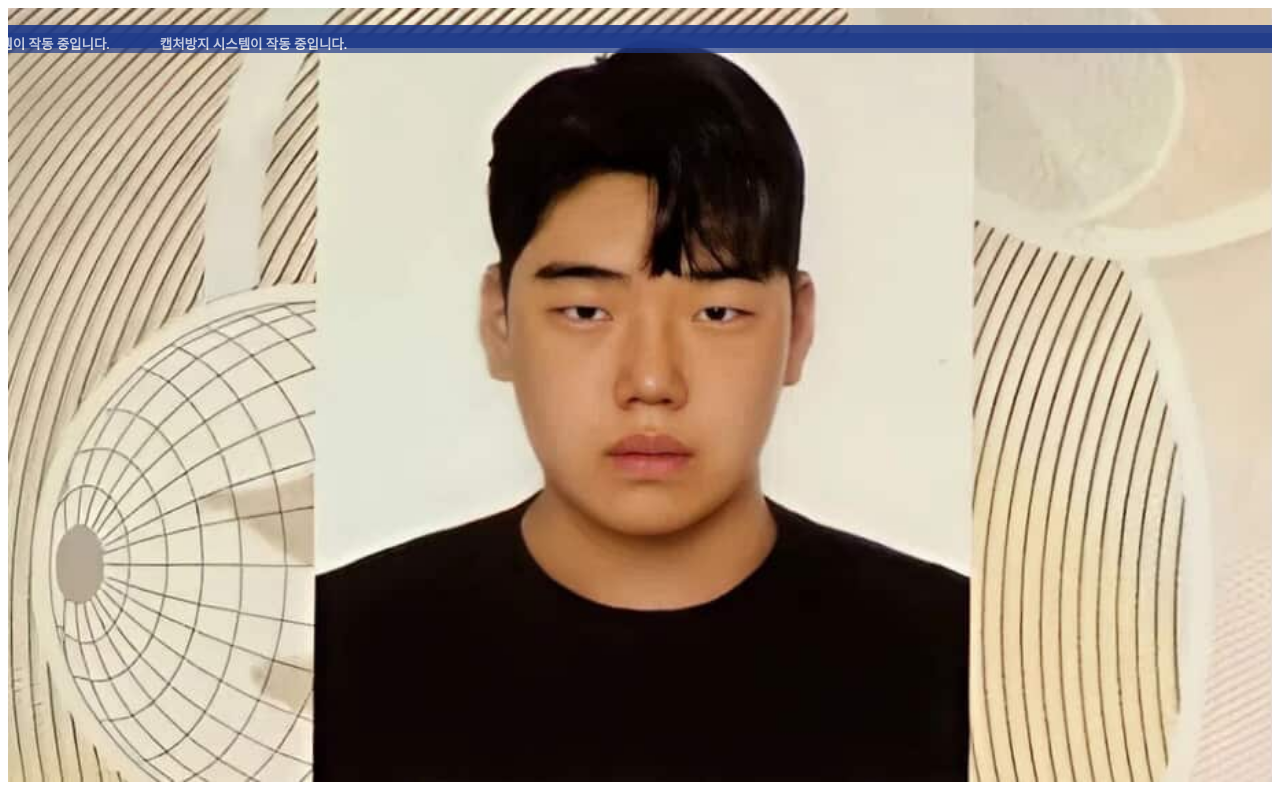
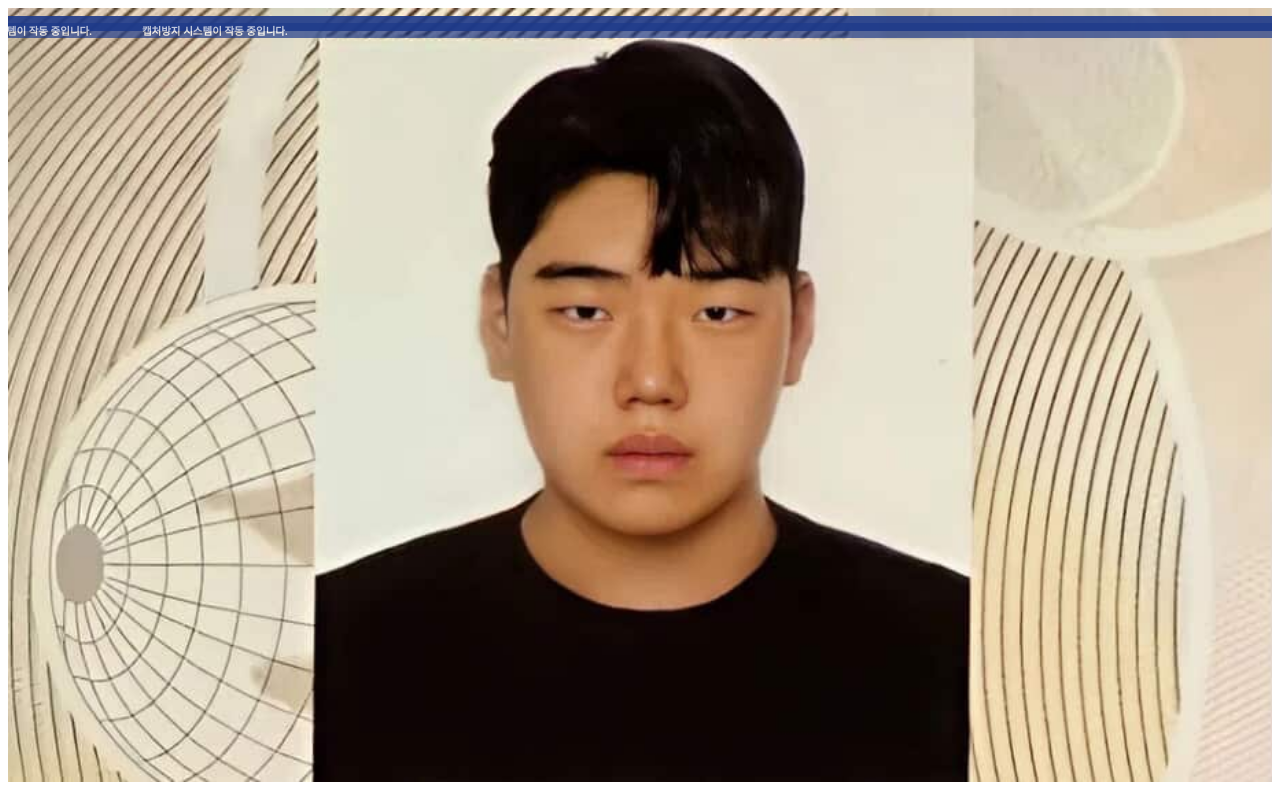
Before and after one commit to jjsxx/test1, a plain HTML site: page index.html in a window 1280 px wide. Drawn offline with Linux system fonts and the light colour scheme.

Commit message:
Update index.html

```diff
--- a/index.html
+++ b/index.html
@@ -21,7 +21,7 @@
 
         .rolling-text {
             position: absolute;
-            top: 3.2%;
+            top: 2%;
             left: 0;
             width: 100%;
             overflow: hidden;
@@ -29,16 +29,16 @@
             background-color: #1E3A8A;
             opacity: 0.7;
             color: white;
-            font-size: 13.5px;
+            font-size: 10.5px;
             font-weight: bold;
         }
 
          .rolling-bg {
             position: absolute;
-            top: 2.2%;
+            top: 1%;
             left: 0;
             width: 100%;
-            height: 23px; /* 기존보다 조금 더 높은 배경 */
+            height: 15px; /* 기존보다 조금 더 높은 배경 */
             background-color: #1E3A8A;
             opacity: 0.9;
 
```
